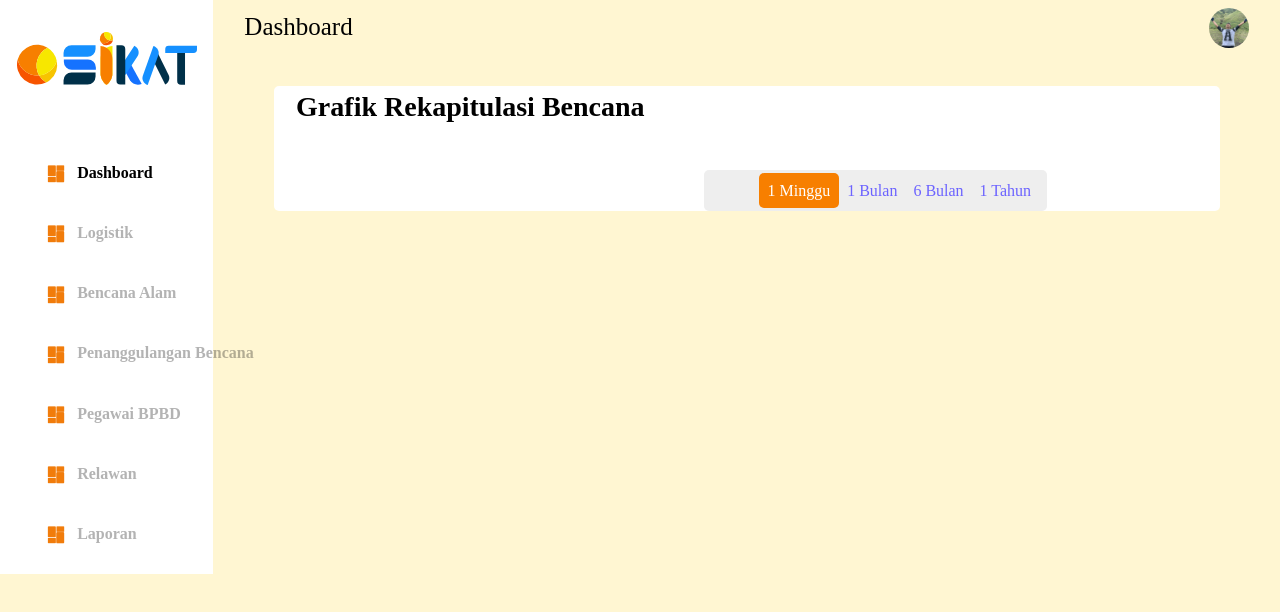
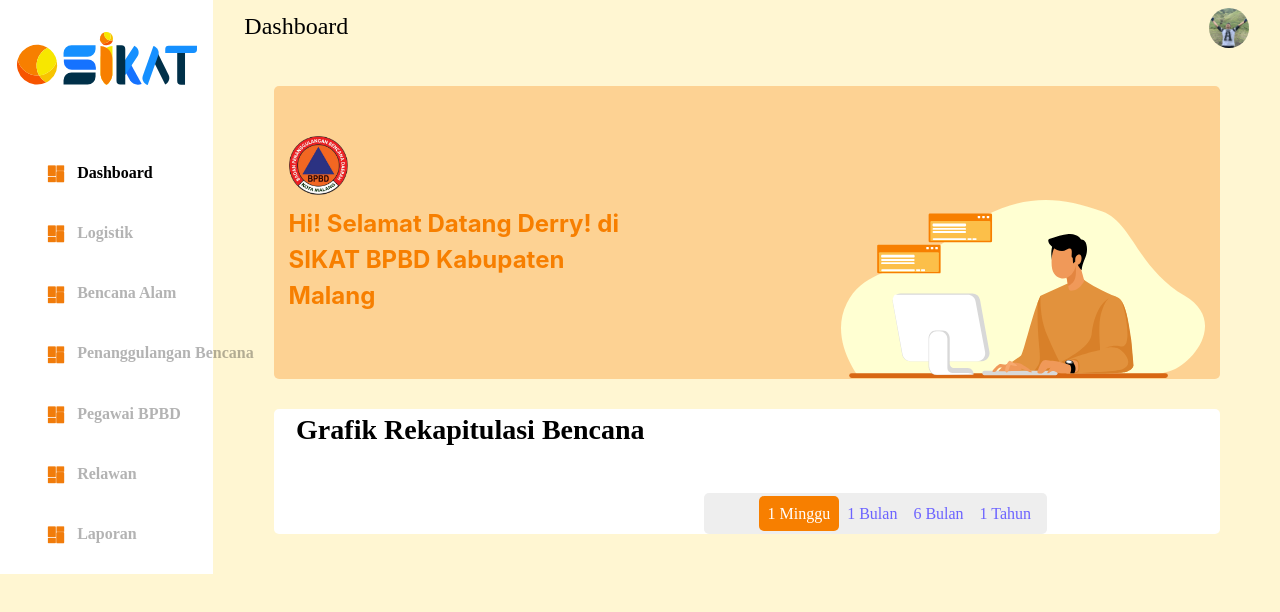
Before and after one commit to Elkaedah/sikat-design, a React (Create React App) app: page / in a window 1280 px wide. Shown: the top 612 px of the page. Built offline with nearby package versions, Linux system fonts and the light colour scheme.

Commit message:
Navbar & Taxt Welcome

```diff
--- a/src/App.js
+++ b/src/App.js
@@ -3,6 +3,7 @@
 import Sidebar from "./component/sidebar";
 import Navbar from "./component/navbar";
 import Chart from "./component/chart";
+import Welcome from "./component/welcome";
 import { Row, Container, Col } from "react-bootstrap";
 
 function App() {
@@ -22,6 +23,8 @@
         <
         Navbar / >
         <
+        Welcome / >
+        <
         Chart / >
         <
         /Col>{" "} <
--- a/src/component/sidebar.jsx
+++ b/src/component/sidebar.jsx
@@ -2,7 +2,6 @@
 import "./style/index.scss";
 import foto from "./img/Asset 8.svg";
 import icon1 from './img/Dashboard.svg'
-// import { Dropdown, Container, Row, Col } from "react-bootstrap";
 
 class Sidebar extends React.Component {
   render() {
--- a/src/component/style/body/_navbar.scss
+++ b/src/component/style/body/_navbar.scss
@@ -1,5 +1,5 @@
 .judul {
-    @include character-style($font-family1, large, 25px, $blackColor);
+    @include character-style($font-family1, medium, 24px, $blackColor);
 }
 
 .profile-icon {
--- /dev/null
+++ b/src/component/style/body/_welcome.scss
@@ -0,0 +1,20 @@
+.welcome {
+    @include opacity-bg($primaryColor, 0.3);
+    @extend .chart;
+    color: $primaryColor;
+    font-weight: bolder;
+    font-size: 24px;
+    justify-content: center;
+    align-items: center;
+    min-height: auto;
+    align-content: center;
+    .logo {
+        margin-top: 6%;
+    }
+    .ilustration {
+        margin-top: -40%;
+    }
+    div {
+        margin-top: 3%;
+    }
+}
--- a/src/component/style/index.scss
+++ b/src/component/style/index.scss
@@ -5,4 +5,5 @@
 @import './body/sidebar';
 @import './body/chart';
 @import'./body/navbar';
+@import'./body/welcome';
 // styling body
--- /dev/null
+++ b/src/component/welcome.jsx
@@ -0,0 +1,26 @@
+import React from 'react';
+import "./style/index.scss";
+import gambar from "./img/male.svg";
+import logo from "./img/Logo.svg"
+import { Container, Row, Col } from 'react-bootstrap';
+
+class Welcome extends React.Component{
+    render(){
+        return (
+          <Container fluid>
+            <Row className="welcome">
+              <Col md={5}>
+                <img className="logo" src={logo} />
+                <div>
+                Hi! Selamat Datang Derry! di SIKAT BPBD Kabupaten Malang
+              </div></Col>
+              <Col md={{ span: 5, offset: 7}}>
+                {" "}
+                <img className="ilustration"src={gambar} />{" "}
+              </Col>
+            </Row>
+          </Container>
+        );
+    }
+}
+export default Welcome;
```
Also changed, not shown: src/component/img/Logo.svg (added), src/component/img/male.svg (renamed from src/component/img/Dashboard Admin Male.svg), src/component/profile.jsx (added).
